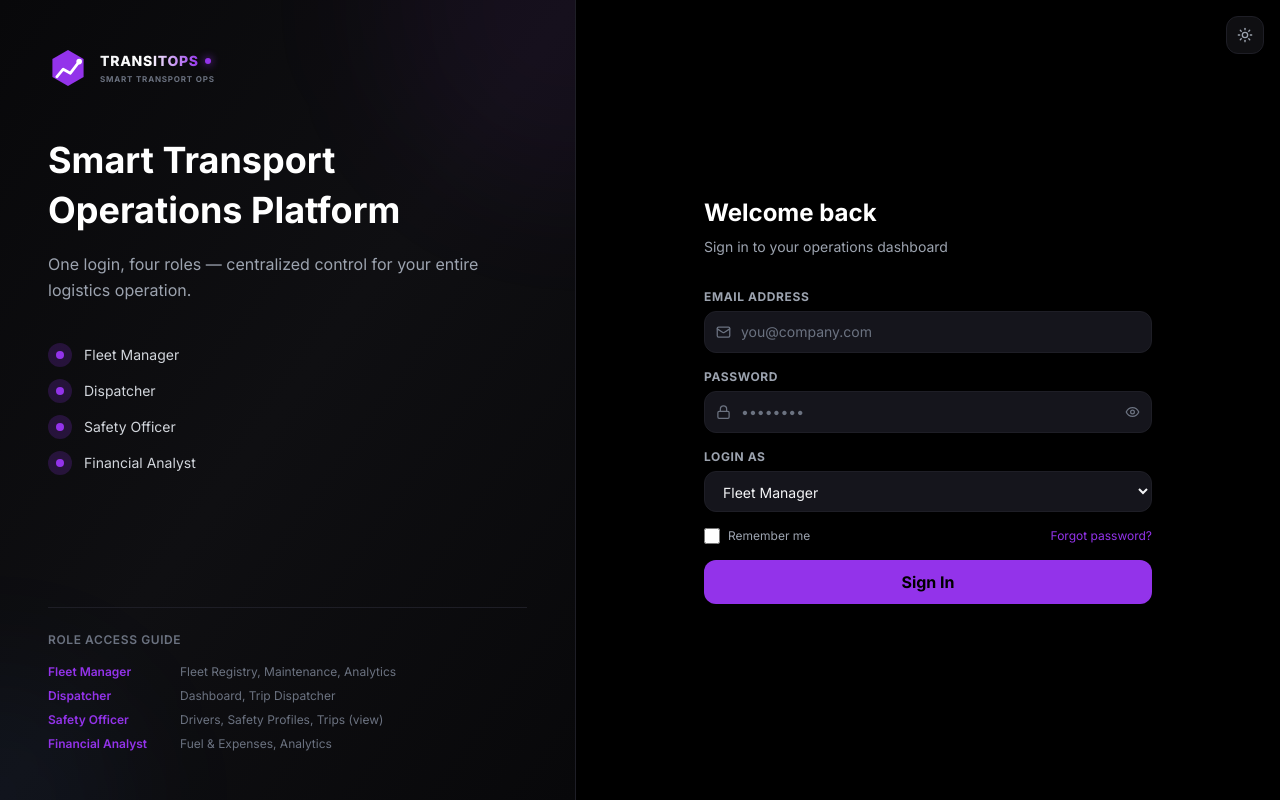
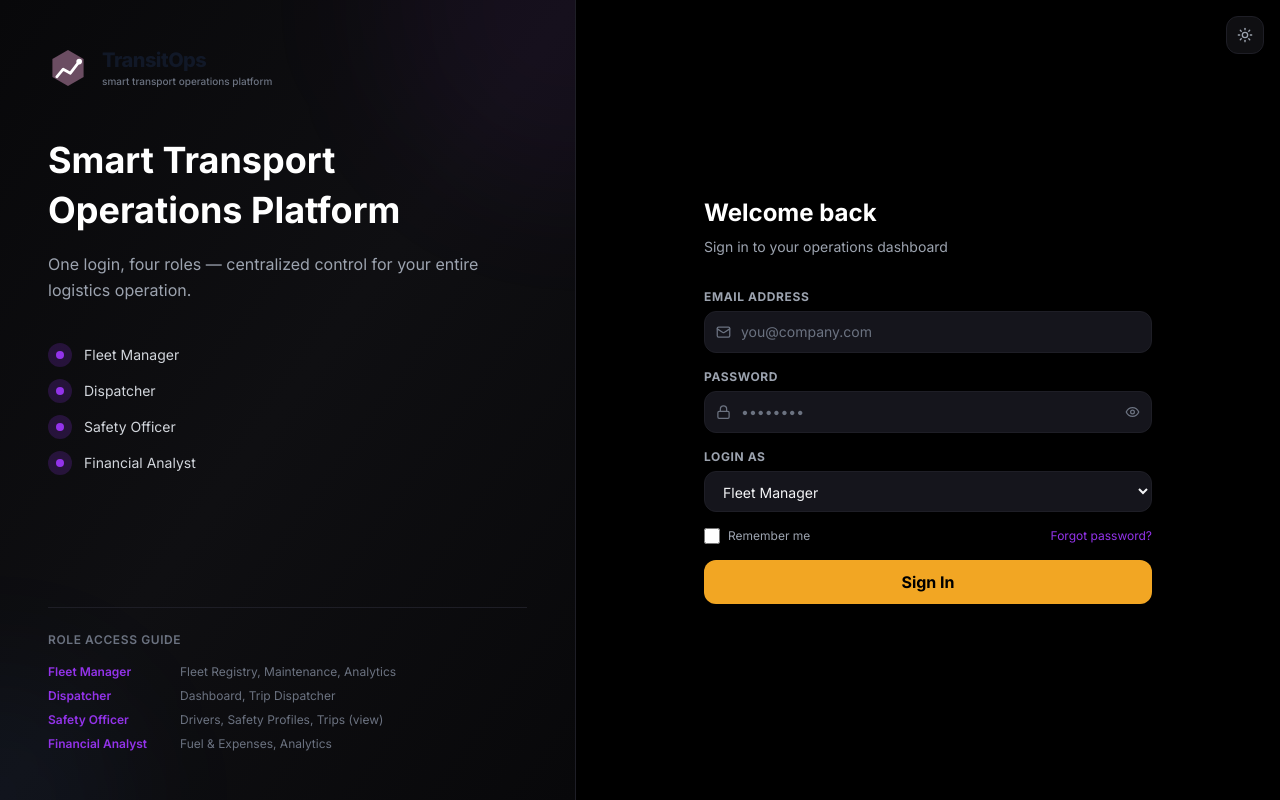
Before and after one commit to jiyanmansuri/TransitOps, a React (Vite) app in the folder client/: page /login in a window 1280 px wide. Built offline with nearby package versions, Linux system fonts and the light colour scheme.

Commit message:
docs: add professional README.md and reapply custom brand logo styling

```diff
--- /dev/null
+++ b/client/src/components/Logo.tsx
@@ -0,0 +1,48 @@
+import React from 'react';
+
+interface LogoProps {
+  type?: 'mark' | 'full';
+  size?: 'sm' | 'md' | 'lg';
+  className?: string;
+}
+
+export default function Logo({ type = 'full', size = 'md', className = '' }: LogoProps) {
+  // Hexagon dimensions based on size
+  const sizeMap = {
+    sm: { box: 'w-8 h-8', text: 'text-lg', tagline: 'text-[9px]' },
+    md: { box: 'w-10 h-10', text: 'text-2xl', tagline: 'text-[11px]' },
+    lg: { box: 'w-14 h-14', text: 'text-4xl', tagline: 'text-[14px]' }
+  };
+
+  const dims = sizeMap[size];
+
+  // The hexagon SVG mark (pure SVG matching the uploaded image)
+  const hexMark = (
+    <svg viewBox="0 0 100 100" className={`${dims.box} flex-shrink-0`} fill="none" xmlns="http://www.w3.org/2000/svg">
+      {/* Hexagon with pointy top (#6B4D62) */}
+      <polygon points="50,5 93,30 93,70 50,95 7,70 7,30" fill="#6B4D62" />
+      {/* Trendline inside hexagon */}
+      <path d="M22,60 L42,42 L62,56 L76,34" stroke="#FFFFFF" strokeWidth="8" strokeLinecap="round" strokeLinejoin="round" />
+      {/* End Circle on trendline */}
+      <circle cx="76" cy="34" r="7" fill="#FFFFFF" />
+    </svg>
+  );
+
+  if (type === 'mark') {
+    return <div className={`inline-flex items-center justify-center ${className}`}>{hexMark}</div>;
+  }
+
+  return (
+    <div className={`inline-flex items-center gap-3.5 ${className}`}>
+      {hexMark}
+      <div className="flex flex-col justify-center text-left">
+        <span className={`font-extrabold tracking-tight leading-none text-gray-900 dark:text-gray-50 ${dims.text}`}>
+          TransitOps
+        </span>
+        <span className={`font-medium tracking-normal text-gray-500 dark:text-gray-400 mt-1.5 lowercase leading-none ${dims.tagline}`}>
+          smart transport operations platform
+        </span>
+      </div>
+    </div>
+  );
+}
--- a/client/src/components/Sidebar.tsx
+++ b/client/src/components/Sidebar.tsx
@@ -39,7 +39,20 @@ export default function Sidebar() {
     <aside className="w-60 flex-shrink-0 bg-dark-900 border-r border-dark-500 flex flex-col h-screen sticky top-0">
       {/* Logo */}
       <div className="p-5 border-b border-dark-500/80 bg-gradient-to-b from-dark-900 to-transparent">
-        <TransitOpsLogo iconSize={36} showText={true} />
+        <div className="flex items-center gap-3">
+          <TransitOpsLogo iconSize={32} showText={false} />
+          <div>
+            <div className="flex items-center gap-1.5">
+              <span className="font-extrabold text-sm tracking-wider uppercase text-transparent bg-clip-text bg-gradient-to-r from-white via-gray-100 to-accent-amber">
+                TransitOps
+              </span>
+              <span className="w-1.5 h-1.5 rounded-full bg-accent-amber animate-pulse shadow-[0_0_8px_#9333ea]" />
+            </div>
+            <div className="text-[8px] font-bold text-gray-500 tracking-widest uppercase mt-0.5">
+              Control Gateway
+            </div>
+          </div>
+        </div>
       </div>
 
       {/* Nav Items */}
--- a/client/src/components/TransitOpsLogo.tsx
+++ b/client/src/components/TransitOpsLogo.tsx
@@ -26,7 +26,7 @@ export default function TransitOpsLogo({
   className = '',
 }: TransitOpsLogoProps) {
   return (
-    <div className={`flex items-center gap-3 ${className}`}>
+    <div className={`flex items-center gap-3.5 ${className}`}>
       {/* ── Hexagon SVG icon ── */}
       <svg
         width={iconSize}
@@ -37,10 +37,10 @@ export default function TransitOpsLogo({
         aria-label="TransitOps logo"
         style={{ flexShrink: 0 }}
       >
-        {/* Pointy-top regular hexagon — fill driven by CSS variable */}
+        {/* Pointy-top regular hexagon — fill fixed at brand wine purple (#6B4D62) */}
         <polygon
           points="50,5 89,27.5 89,72.5 50,95 11,72.5 11,27.5"
-          style={{ fill: 'var(--logo-hex-fill, #9333ea)' }}
+          fill="#6B4D62"
         />
 
         {/* Upward trend-line mimicking the stock-chart in the uploaded logo */}
@@ -58,19 +58,16 @@ export default function TransitOpsLogo({
       </svg>
 
       {showText && (
-        <div>
+        <div className="flex flex-col justify-center text-left">
           {/* Brand name */}
-          <div className="flex items-center gap-1.5">
-            <span className="font-extrabold text-sm tracking-wider uppercase text-transparent bg-clip-text bg-gradient-to-r from-gray-100 via-white to-accent-amber logo-brand-text">
-              TransitOps
-            </span>
-            <span className="w-1.5 h-1.5 rounded-full bg-accent-amber animate-pulse shadow-[0_0_8px_#9333ea]" />
-          </div>
+          <span className="font-extrabold text-xl tracking-tight leading-none text-gray-900 dark:text-gray-50">
+            TransitOps
+          </span>
 
           {/* Subtitle */}
-          <div className="text-[8px] font-bold text-gray-500 tracking-widest uppercase mt-0.5">
-            smart transport ops
-          </div>
+          <span className="font-medium text-[10px] text-gray-500 dark:text-gray-400 mt-1.5 lowercase leading-none">
+            smart transport operations platform
+          </span>
         </div>
       )}
     </div>
--- a/client/src/index.css
+++ b/client/src/index.css
@@ -35,6 +35,10 @@ html {
 
   /* Logo hex fill — dark mode: bright violet */
   --logo-hex-fill: #9333ea;
+
+  /* Brand amber (fixed across light/dark mode) */
+  --color-brand-amber: 242 166 35;
+  --color-brand-amber-light: 245 186 81;
 }
 
 html.light {
@@ -72,6 +76,10 @@ html.light {
 
   /* Logo hex fill — light mode: deeper purple for contrast on white */
   --logo-hex-fill: #7e22ce;
+
+  /* Brand amber (fixed across light/dark mode) */
+  --color-brand-amber: 242 166 35;
+  --color-brand-amber-light: 245 186 81;
 }
 
 @tailwind base;
@@ -97,7 +105,7 @@ html.light {
     @apply bg-dark-700 rounded-2xl border border-dark-500 p-6 transition-all duration-300 hover:border-dark-400 hover:shadow-lg hover:shadow-neutral-950/15;
   }
   .btn-primary {
-    @apply bg-accent-amber hover:bg-accent-amber-light text-black font-bold px-4 py-2.5 rounded-xl transition-all duration-300 flex items-center gap-2 text-sm shadow-md hover:shadow-amber-500/20 active:scale-95;
+    @apply bg-brand-amber hover:bg-brand-amber-light text-black font-bold px-4 py-2.5 rounded-xl transition-all duration-300 flex items-center gap-2 text-sm shadow-md hover:shadow-brand-amber/20 active:scale-95;
   }
   .btn-secondary {
     @apply bg-dark-600 hover:bg-dark-500 text-gray-200 font-semibold px-4 py-2.5 rounded-xl transition-all duration-300 flex items-center gap-2 text-sm border border-dark-500 hover:border-dark-400 active:scale-95;
--- a/client/src/pages/AnalyticsPage.tsx
+++ b/client/src/pages/AnalyticsPage.tsx
@@ -2,6 +2,7 @@ import { useQuery } from '@tanstack/react-query';
 import { Activity, TrendingUp, DollarSign, BarChart2, Download, FileText } from 'lucide-react';
 import api from '../api/client';
 import KPICard from '../components/KPICard';
+import TransitOpsLogo from '../components/TransitOpsLogo';
 import {
   BarChart, Bar, XAxis, YAxis, Tooltip, ResponsiveContainer, Cell
 } from 'recharts';
@@ -48,6 +49,15 @@ export default function AnalyticsPage() {
 
   return (
     <div className="p-6 space-y-6">
+      {/* Print-only Header with full brand logo lockup */}
+      <div className="hidden print:flex items-center justify-between border-b border-gray-300 dark:border-dark-500 pb-4 mb-6">
+        <TransitOpsLogo iconSize={40} showText={true} />
+        <div className="text-right">
+          <div className="text-sm font-bold text-gray-800 dark:text-gray-200">Operational Report</div>
+          <div className="text-[10px] text-gray-500 dark:text-gray-400">{new Date().toLocaleDateString()}</div>
+        </div>
+      </div>
+
       <div className="flex justify-between items-center">
         <div>
           <h1 className="page-title">Reports & Analytics</h1>
--- a/client/tailwind.config.js
+++ b/client/tailwind.config.js
@@ -37,6 +37,10 @@ export default {
           'green-light': 'rgb(var(--color-accent-green-light) / <alpha-value>)',
           red: 'rgb(var(--color-accent-red) / <alpha-value>)',
           'red-light': 'rgb(var(--color-accent-red-light) / <alpha-value>)',
+        },
+        brand: {
+          amber: 'rgb(var(--color-brand-amber) / <alpha-value>)',
+          'amber-light': 'rgb(var(--color-brand-amber-light) / <alpha-value>)',
         }
       },
       fontFamily: {
```
Also changed, not shown: 1 other file (tests, documents, lock files or other folders).
